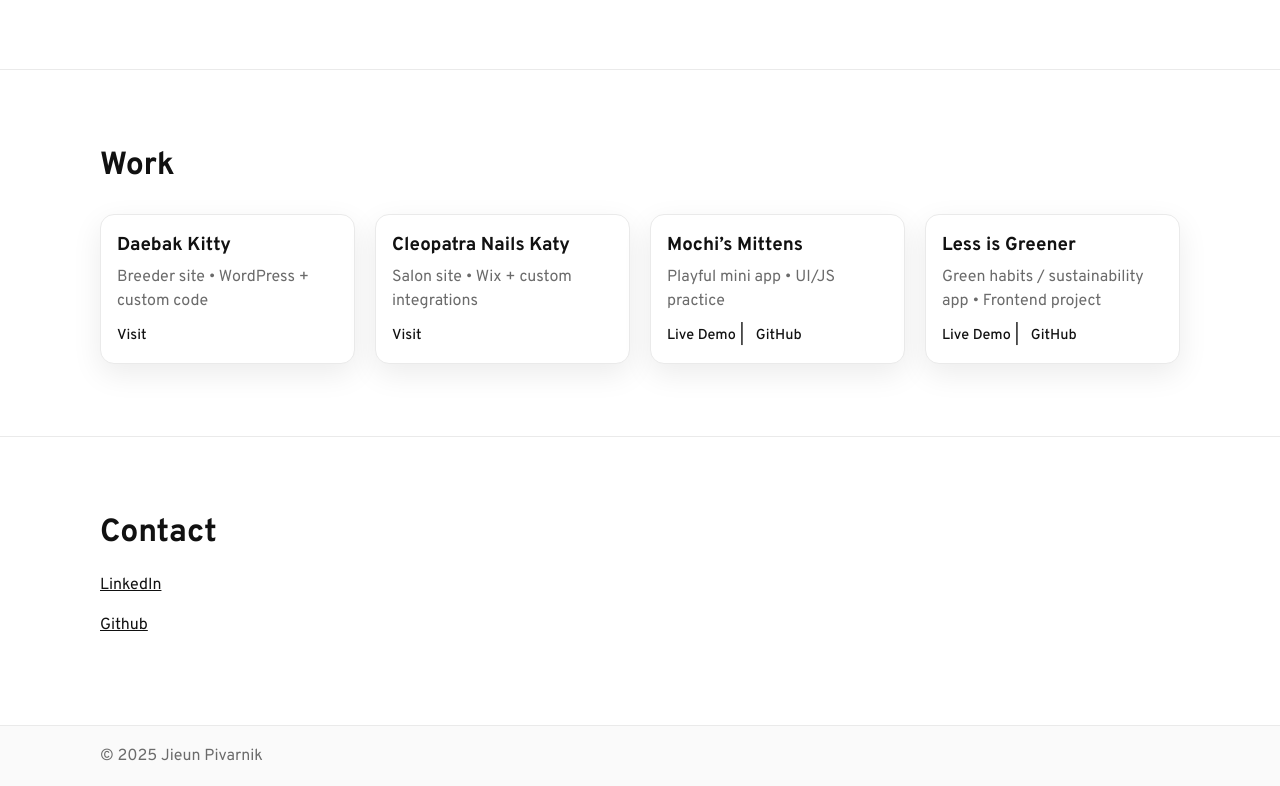
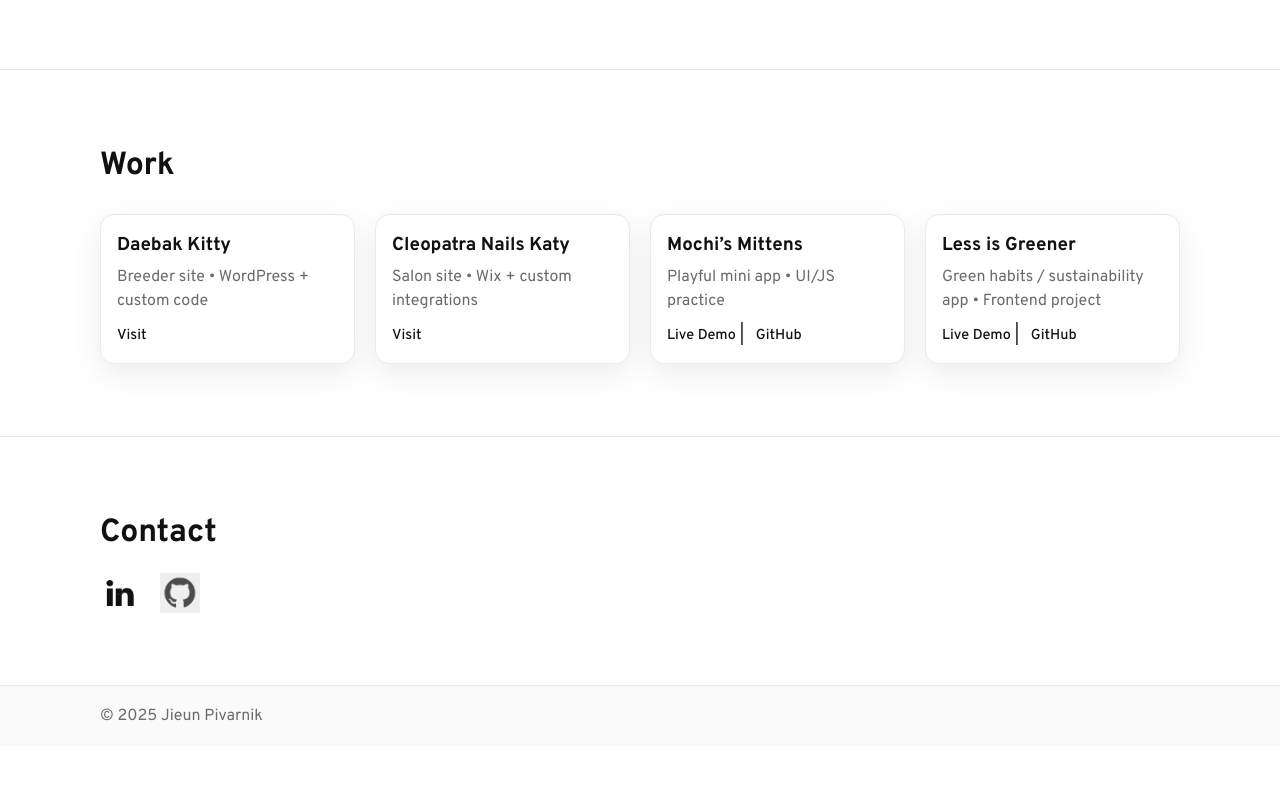
Before and after one commit to Jibelais/my-portfolio, a React (Vite) app: page / in a window 1280 px wide. Shown: the part 767-1553 px from the top of the page. After the commit the page ends 1513 px from the top, so only its background shows below. Built offline with nearby package versions, Linux system fonts and the light colour scheme.

Commit message:
contact icons added

```diff
--- a/src/App.jsx
+++ b/src/App.jsx
@@ -1,4 +1,6 @@
 import hero from "./assets/hero.jpg";
+import linkedin from "./assets/linkedin.png";
+import github from "./assets/github.png"
 
 export default function App() {
   return (
@@ -82,8 +84,22 @@ export default function App() {
         <section id="contact" className="section">
           <div className="container">
             <h2>Contact</h2>
-            <p><a className="link" href="https://www.linkedin.com/in/jieun-pivarnik/">LinkedIn</a></p>
-            <p><a className="link" href="https://github.com/jibelais" target="_blank" rel="noreferrer">Github</a></p>
+             <div className="social-links">
+                <a
+                  href="https://www.linkedin.com/in/jieun-pivarnik/"
+                  target="_blank"
+                  rel="noreferrer"
+                >
+                  <img src={linkedin} alt="LinkedIn" />
+                </a>
+                <a
+                  href="https://github.com/jibelais"
+                  target="_blank"
+                  rel="noreferrer"
+                >
+                  <img src={github} alt="GitHub" />
+                </a>
+              </div>
           </div>
         </section>
       </main>
--- a/src/index.css
+++ b/src/index.css
@@ -104,6 +104,23 @@ a{ color: inherit; text-decoration: none; }
 .work-grid li a + a {
   margin-left: 8px; /* space between Live Demo | GitHub */
 }
+.social-links {
+  display: flex;
+  /*justify-content: center; /* center horizontally */
+  gap: 10px; /* space between icons */
+  margin-top: 16px;
+}
+
+.social-links img {
+  width: 50px;   /* adjust to your liking */
+  height: auto;
+  transition: transform 0.2s ease, opacity 0.2s ease;
+}
+
+.social-links img:hover {
+  transform: scale(1.1);
+  opacity: 0.8;
+}
 /* Footer */
 .site-footer{
   border-top: 1px solid var(--border);
```
Also changed, not shown: src/assets/github.png (added), src/assets/linkedin.png (added).
